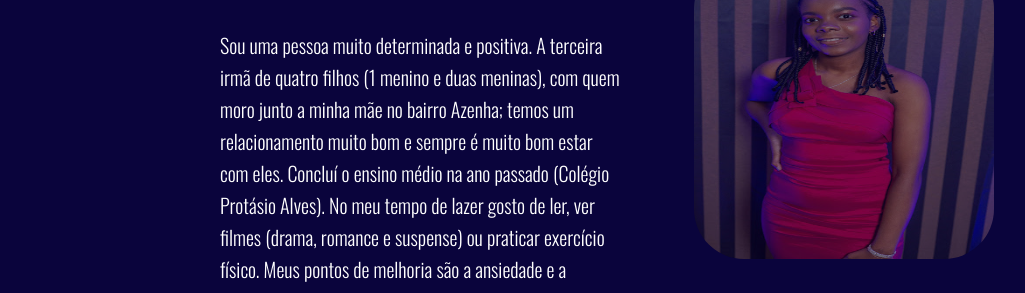
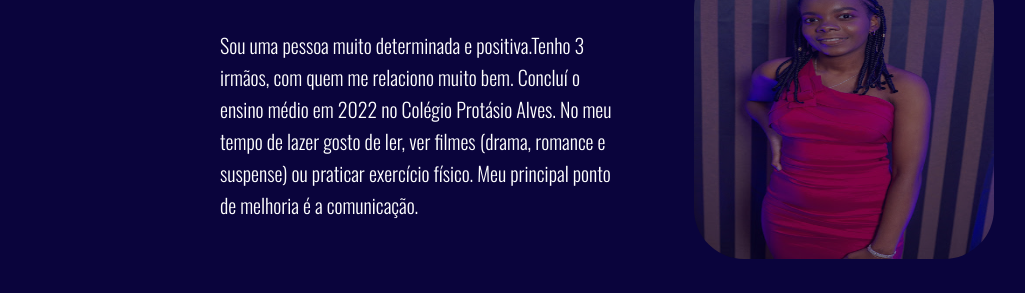
Before and after one commit to Dev-Sadiana/Portfolio, a plain HTML site: page index.html in a window 1280 px wide. Shown: the part 329-622 px from the top of the page, without its empty margins (48-1073 px from the left). Drawn offline with nearby package versions, Linux system fonts and the light colour scheme.

Commit message:
Update index.html

```diff
--- a/index.html
+++ b/index.html
@@ -38,7 +38,7 @@ Portifólio Sadiana
 
           <!--Texto de apresentação-->
             <h2 class="apresentacao-titulo">Sadiana <br> Paula</h2>
-            <p>Sou uma pessoa muito determinada e positiva. A terceira irmã de quatro filhos (1 menino e duas meninas), com quem moro junto a minha mãe no bairro Azenha; temos um relacionamento muito bom e sempre é muito bom estar com eles. Concluí o ensino médio na ano passado (Colégio Protásio Alves). No meu tempo de lazer gosto de ler, ver filmes (drama, romance e suspense) ou praticar exercício físico. Meus pontos de melhoria são a ansiedade e a procrastinação.</p>
+            <p>Sou uma pessoa muito determinada e positiva.Tenho 3 irmãos, com quem me relaciono muito bem. Concluí o ensino médio em 2022 no Colégio Protásio Alves. No meu tempo de lazer gosto de ler, ver filmes (drama, romance e suspense) ou praticar exercício físico. Meu principal ponto de melhoria é a comunicação.</p>
         </div>
 
 <!--Foto de apresentação-->
```
